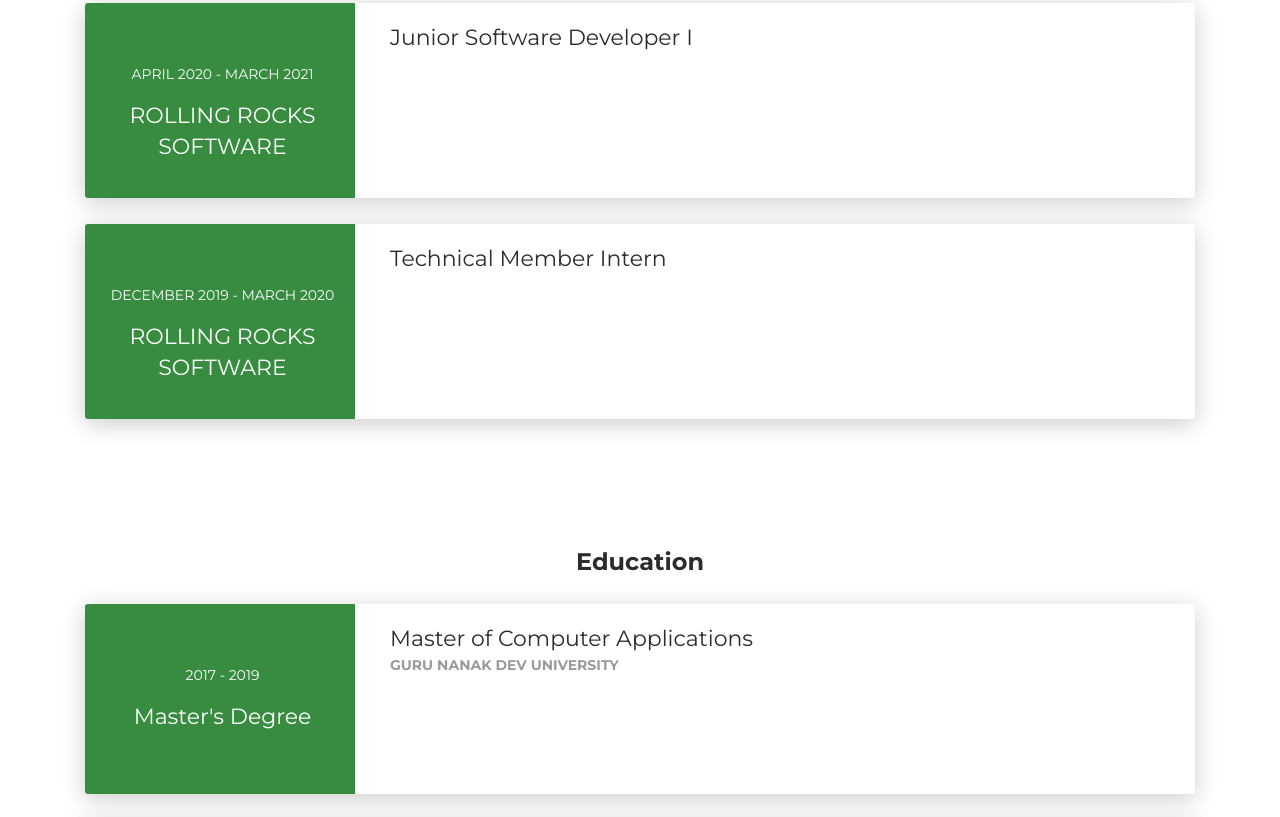
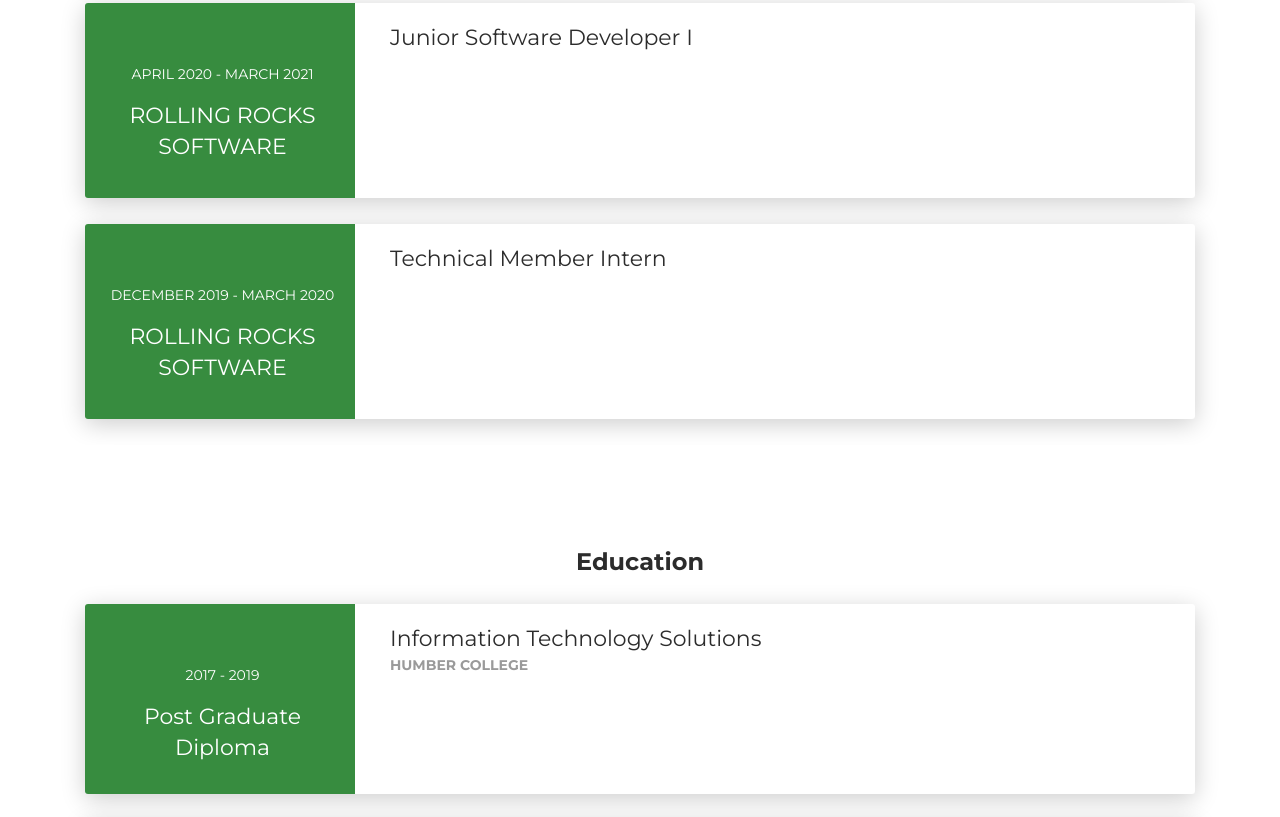
Before and after one commit to gurlal9646/MyPortfolio, a plain HTML site: page index.html in a window 1280 px wide. Shown: the part 1947-2764 px from the top of the page. Drawn offline with Linux system fonts and the light colour scheme.

Commit message:
Update index.html

```diff
--- a/index.html
+++ b/index.html
@@ -67,7 +67,7 @@
         <div class="col-lg-6 col-md-12">
           <div class="card-body">
             <div class="h4 mt-0 title">About</div>
-            <p>Hello! I am Gurlal Singh. Software Developer.</p>
+            <p>Hello! I am Gurlal Singh. Currently Student at Humber College | Ex Senior Software Developer I at Rolling Rocks Pvt Ltd.</p>
           </div>
         </div>
         <div class="col-lg-6 col-md-12">
@@ -224,6 +224,22 @@
 <div class="section">
   <div class="container cc-education">
     <div class="h4 text-center mb-4 title">Education</div>
+     <div class="card">
+      <div class="row">
+        <div class="col-md-3 bg-primary" data-aos="fade-right" data-aos-offset="50" data-aos-duration="500">
+          <div class="card-body cc-education-header">
+            <p>2017 - 2019</p>
+            <div class="h5">Post Graduate Diploma</div>
+          </div>
+        </div>
+        <div class="col-md-9" data-aos="fade-left" data-aos-offset="50" data-aos-duration="500">
+          <div class="card-body">
+            <div class="h5">Information Technology Solutions</div>
+            <p class="category">Humber College</p>
+          </div>
+        </div>
+      </div>
+    </div>
     <div class="card">
       <div class="row">
         <div class="col-md-3 bg-primary" data-aos="fade-right" data-aos-offset="50" data-aos-duration="500">
```
